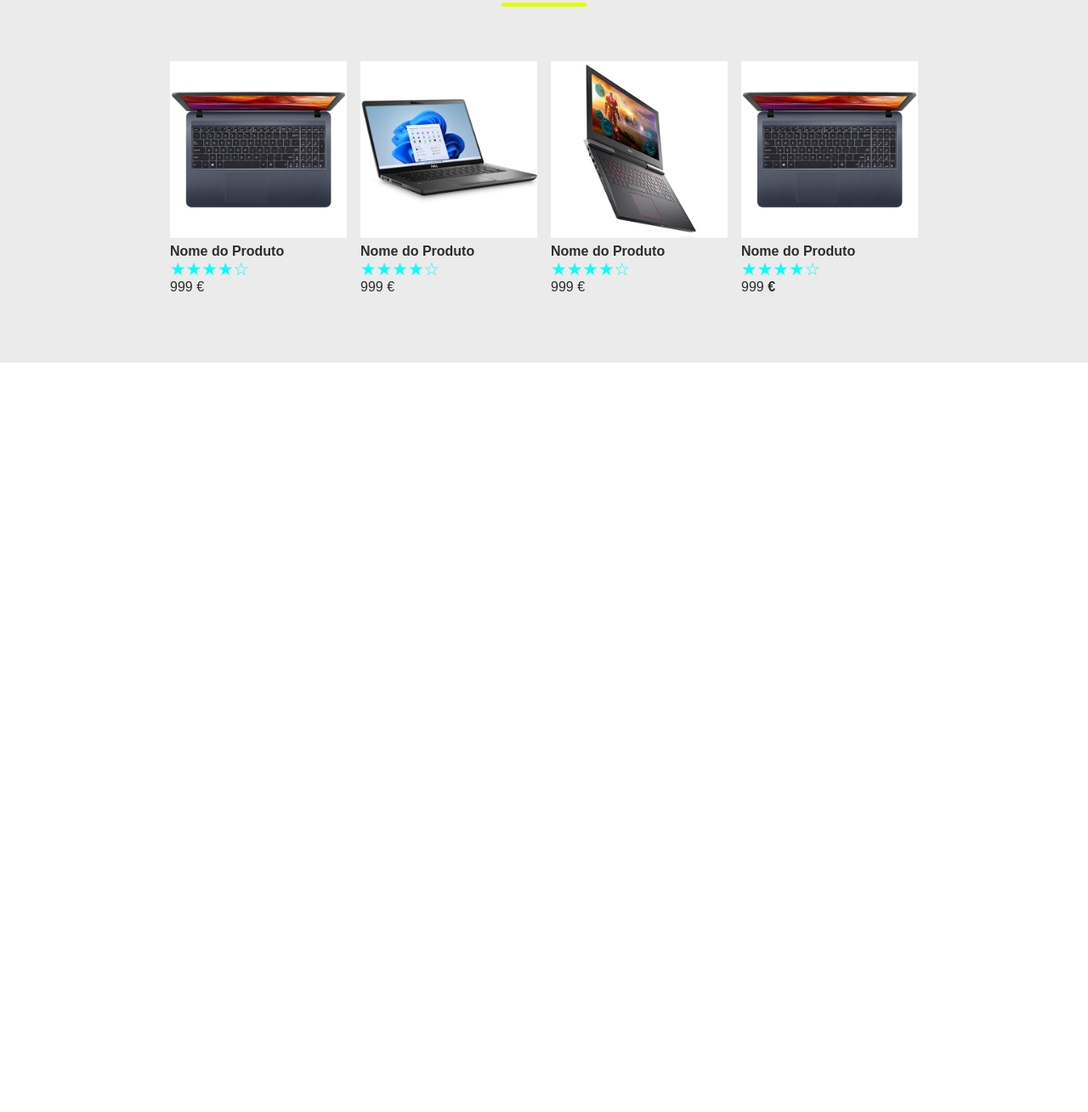
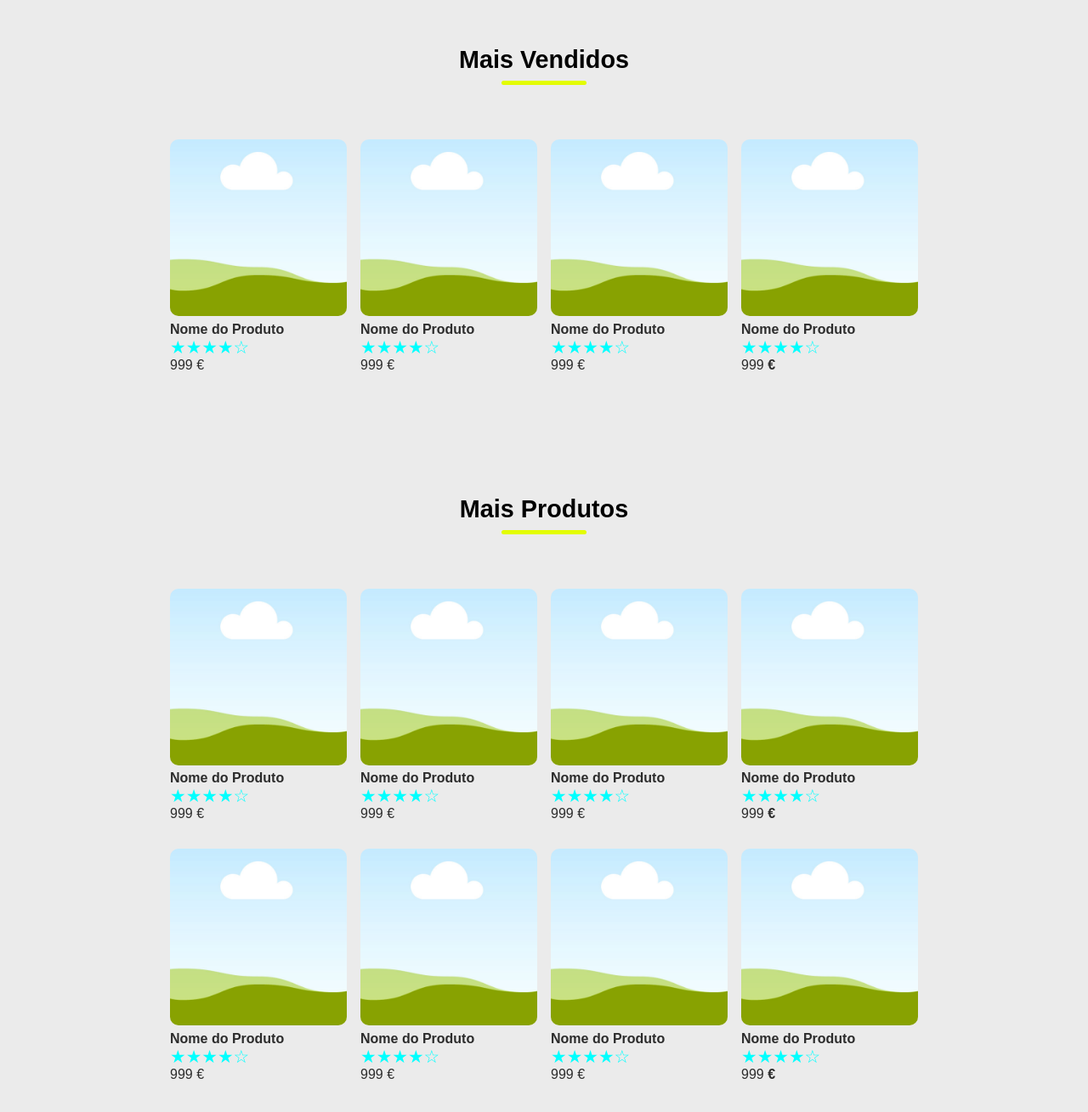
Before and after one commit to rylderrodrygo/Site-Pikly, a plain HTML site: page index.html in a window 1280 px wide. Shown: the part 929-2238 px from the top of the page at 85% size. Before the commit the page ends 1356 px from the top, so only its background shows below. Drawn offline with Linux system fonts and the light colour scheme.

Commit message:
remove image

```diff
--- a/index.html
+++ b/index.html
@@ -49,9 +49,9 @@
     <div class="gray-background">
         <div class="page-inner-content">
             <div class="cols cols-3">
-                <img src="src/videos/mag-safe.gif" alt="">
-                <img src="src/videos/mag-safe.gif" alt="">
-                <img src="src/videos/mag-safe.gif" alt="">
+                <img src="src/image/image.png">
+                <img src="src/image/image.png">
+                <img src="src/image/image.png">
             </div>
         </div>
     </div>
@@ -61,25 +61,81 @@
             <div class="subtitle-underline"></div>
             <div class="cols cols-4">
                 <div class="product">
-                    <img src="src/image/product-1.png" alt="">
+                    <img src="src/image/image.png">
                     <p class="product-name">Nome do Produto</p>
                     <p class="rate">&#9733&#9733&#9733&#9733;&#9734</p>
                     <p class="product-price">999 	&euro;</p>
                 </div>
                 <div class="product">
-                    <img src="src/image/product-2.png" alt="">
+                    <img src="src/image/image.png">
                     <p class="product-name">Nome do Produto</p>
                     <p class="rate">&#9733&#9733&#9733&#9733;&#9734</p>
                     <p class="product-price">999 	&euro;</p>
                 </div>
                 <div class="product">
-                    <img src="src/image/product-3.png" alt="">
+                    <img src="src/image/image.png">
                     <p class="product-name">Nome do Produto</p>
                     <p class="rate">&#9733&#9733&#9733&#9733;&#9734</p>
                     <p class="product-price">999 	&euro;</p>
                 </div>
                 <div class="product">
-                    <img src="src/image/product-1.png" alt="">
+                    <img src="src/image/image.png">
+                    <p class="product-name">Nome do Produto</p>
+                    <p class="rate">&#9733&#9733&#9733&#9733;&#9734</p>
+                    <p class="product-price">999 	<span>&euro;</span></p>
+                </div>
+
+            </div>
+        </div>
+
+        <div class="page-inner-content">
+            <h3 class="section-title">Mais Produtos</h3>
+            <div class="subtitle-underline"></div>
+            <div class="cols cols-4">
+                <div class="product">
+                    <img src="src/image/image.png">
+                    <p class="product-name">Nome do Produto</p>
+                    <p class="rate">&#9733&#9733&#9733&#9733;&#9734</p>
+                    <p class="product-price">999 	&euro;</p>
+                </div>
+                <div class="product">
+                    <img src="src/image/image.png">
+                    <p class="product-name">Nome do Produto</p>
+                    <p class="rate">&#9733&#9733&#9733&#9733;&#9734</p>
+                    <p class="product-price">999 	&euro;</p>
+                </div>
+                <div class="product">
+                    <img src="src/image/image.png">
+                    <p class="product-name">Nome do Produto</p>
+                    <p class="rate">&#9733&#9733&#9733&#9733;&#9734</p>
+                    <p class="product-price">999 	&euro;</p>
+                </div>
+                <div class="product">
+                    <img src="src/image/image.png">
+                    <p class="product-name">Nome do Produto</p>
+                    <p class="rate">&#9733&#9733&#9733&#9733;&#9734</p>
+                    <p class="product-price">999 	<span>&euro;</span></p>
+                </div>
+                <div class="product">
+                    <img src="src/image/image.png">
+                    <p class="product-name">Nome do Produto</p>
+                    <p class="rate">&#9733&#9733&#9733&#9733;&#9734</p>
+                    <p class="product-price">999 	&euro;</p>
+                </div>
+                <div class="product">
+                    <img src="src/image/image.png">
+                    <p class="product-name">Nome do Produto</p>
+                    <p class="rate">&#9733&#9733&#9733&#9733;&#9734</p>
+                    <p class="product-price">999 	&euro;</p>
+                </div>
+                <div class="product">
+                    <img src="src/image/image.png">
+                    <p class="product-name">Nome do Produto</p>
+                    <p class="rate">&#9733&#9733&#9733&#9733;&#9734</p>
+                    <p class="product-price">999 	&euro;</p>
+                </div>
+                <div class="product">
+                    <img src="src/image/image.png">
                     <p class="product-name">Nome do Produto</p>
                     <p class="rate">&#9733&#9733&#9733&#9733;&#9734</p>
                     <p class="product-price">999 	<span>&euro;</span></p>
--- a/style/style.css
+++ b/style/style.css
@@ -213,7 +213,7 @@ main{
 .cols {
     display: grid;
     justify-content: space-between;
-    padding: 4rem 0px
+    padding: 4rem 0px;
 }
 
 .cols-3 {
@@ -222,12 +222,16 @@ main{
 }
 
 .cols-3 img{
+    width: 300px;
+    height: 300px;
+    border-radius: 10px;
     max-width: 100%;
 
 }
 
 .cols-4 img{
     max-width: 100%;
+    border-radius: 10px;
 }
 
 .cols-4{
```
Also changed, not shown: src/image/image.png (added).
